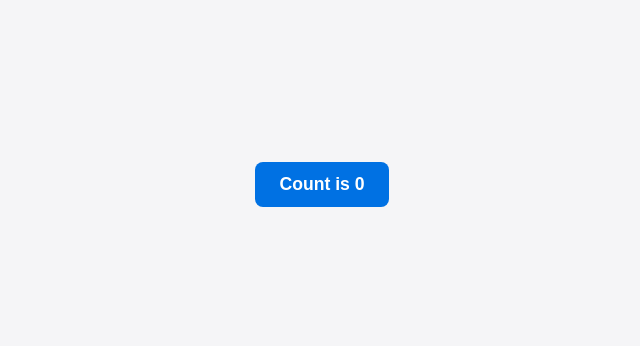
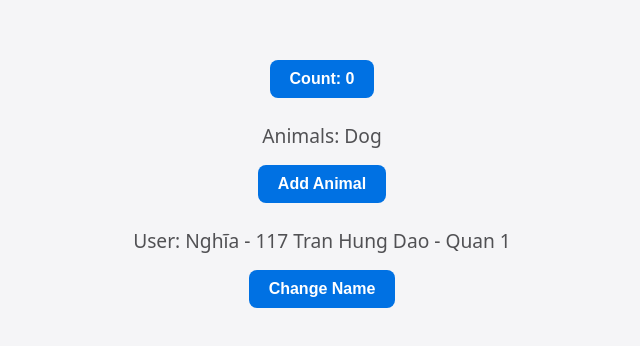
Before and after one commit to NghiaDPTWork/wecamp-training, a React (Vite) app in the folder react/my-app/: page / in a window 1280 px wide. Shown: the part 216-562 px from the top of the page, without its empty margins (318-958 px from the left). Built offline with nearby package versions, Linux system fonts and the light colour scheme.

Commit message:
feat(react-foundation): init my-app with Vite and add state demos

```diff
--- a/react/my-app/index.html
+++ b/react/my-app/index.html
@@ -4,7 +4,7 @@
     <meta charset="UTF-8" />
     <link rel="icon" type="image/jpeg" href="/favicon.jpg" />
     <meta name="viewport" content="width=device-width, initial-scale=1.0" />
-    <title>my-app</title>
+    <title>My React Foudation</title>
   </head>
   <body>
     <div id="root"></div>
--- a/react/my-app/src/App.tsx
+++ b/react/my-app/src/App.tsx
@@ -2,21 +2,36 @@ import { useState } from "react";
 
 function App() {
   const [count, setCount] = useState(0);
+  const [user, setUser] = useState({
+    id: "12",
+    name: "Nghĩa",
+    address: "117 Tran Hung Dao - Quan 1",
+  });
+  const [animals, setAnimals] = useState(["Dog"]);
+
+  const addAnimal = () => {
+    const list = ["Cat", "Lion", "Tiger"];
+    const random = list[Math.floor(Math.random() * list.length)];
+    setAnimals([...animals, random]);
+  };
+
+  const changeName = () => {
+    setUser({
+      ...user,
+      name: "Nghĩa Dương",
+    });
+  };
 
   return (
-    <>
-      <section id="center">
-        <button
-          type="button"
-          className="counter"
-          onClick={() => setCount((count) => count + 1)}
-        >
-          Count is {count}
-        </button>
-      </section>
-
-      <div className="ticks"></div>
-    </>
+    <div>
+      <button onClick={() => setCount(count + 1)}>Count: {count}</button>
+      <p>Animals: {animals.join(", ")}</p>
+      <button onClick={addAnimal}>Add Animal</button>
+      <p>
+        User: {user.name} - {user.address}
+      </p>
+      <button onClick={changeName}>Change Name</button>
+    </div>
   );
 }
 
--- a/react/my-app/src/index.css
+++ b/react/my-app/src/index.css
@@ -5,52 +5,44 @@
 }
 
 body {
-  font-family:
-    system-ui,
-    -apple-system,
-    BlinkMacSystemFont,
-    "Segoe UI",
-    Roboto,
-    sans-serif;
+  font-family: system-ui, -apple-system, BlinkMacSystemFont, "Segoe UI", Roboto, sans-serif;
   background-color: #f5f5f7;
   color: #1d1d1f;
   min-height: 100vh;
-  display: flex;
-  justify-content: center;
-  align-items: center;
 }
 
-#root {
-  width: 100%;
+#root > div {
+  display: flex;
+  flex-direction: column;
+  align-items: center;
+  justify-content: center;
+  min-height: 100vh;
+  gap: 16px;
 }
 
-/* Căn giữa màn hình */
-#center {
-  display: flex;
-  justify-content: center;
-  align-items: center;
-  height: 100vh;
-  flex-direction: column;
-}
-
-.counter {
-  font-size: 1.1rem;
-  padding: 12px 24px;
+button {
+  font-size: 1rem;
+  padding: 10px 20px;
   color: white;
   background-color: #0071e3;
   border: none;
   border-radius: 8px;
   cursor: pointer;
   font-weight: 600;
-  transition:
-    background-color 0.2s,
-    transform 0.1s;
+  transition: background-color 0.2s, transform 0.1s;
 }
 
-.counter:hover {
+button:hover {
   background-color: #0077ed;
 }
 
-.counter:active {
-  transform: scale(0.98);
+button:active {
+  transform: scale(0.97);
 }
+
+p {
+  font-size: 1.2rem;
+  font-weight: 500;
+  color: #515154;
+  margin-top: 8px;
+}
```
